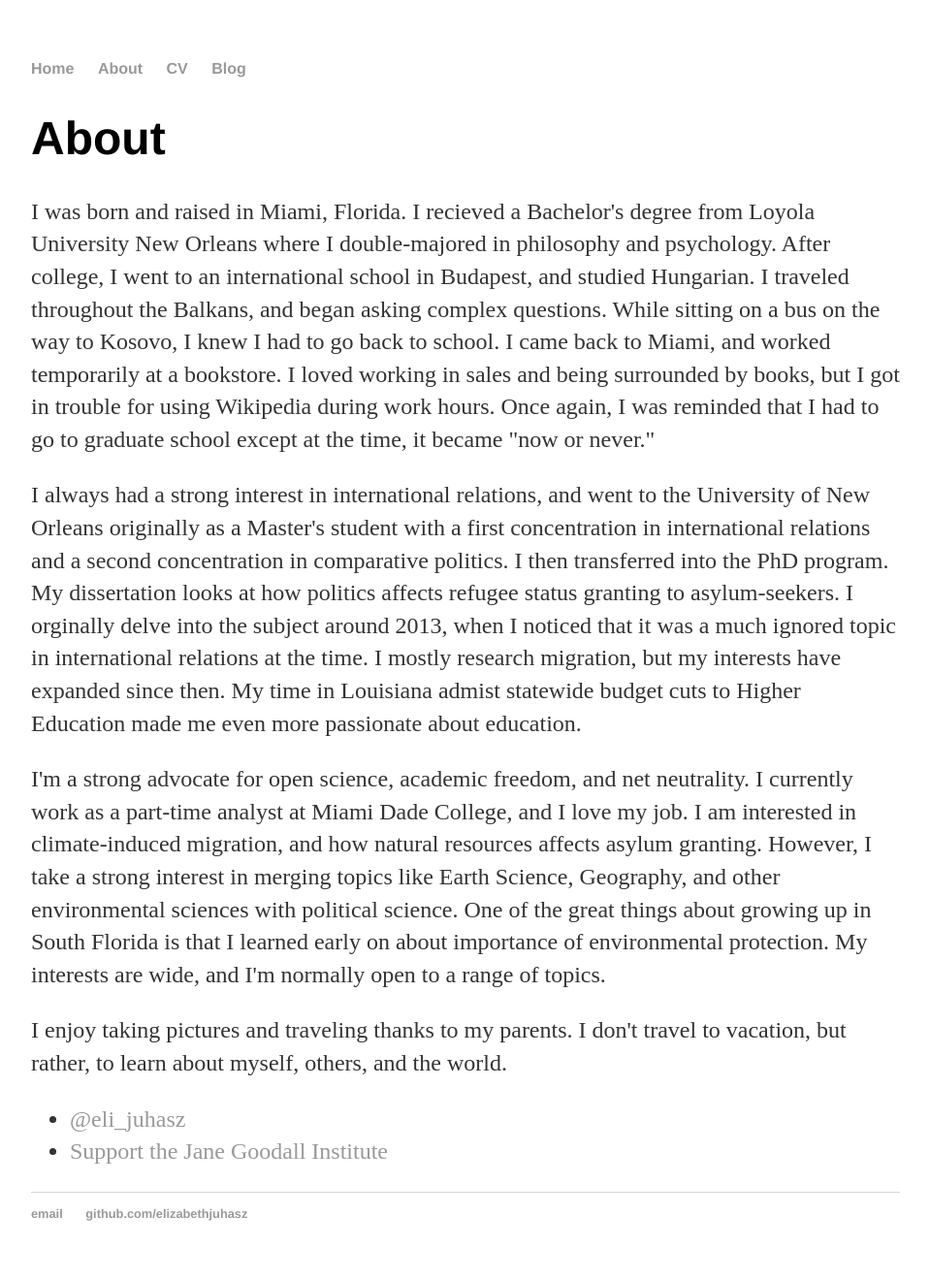
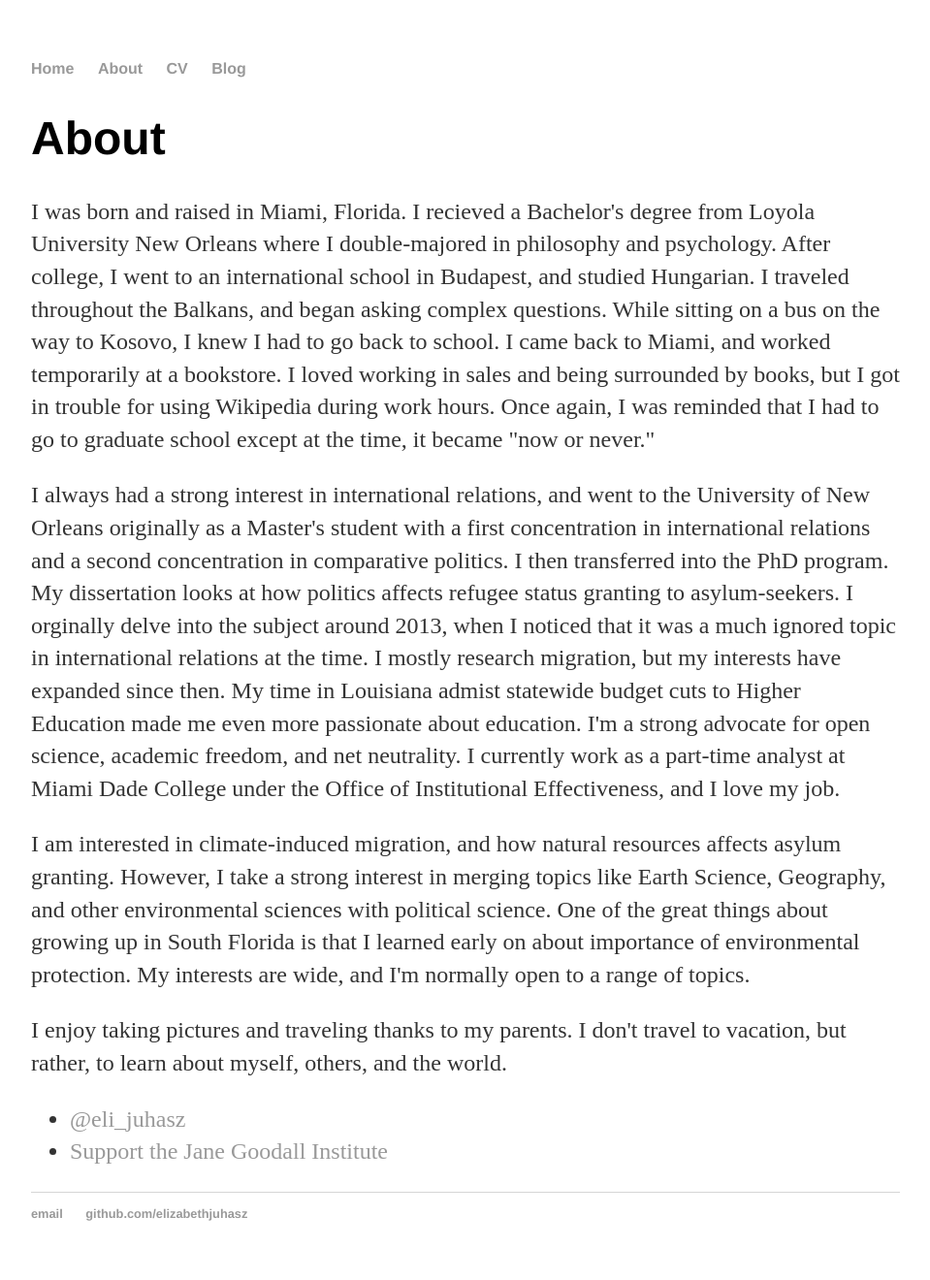
Before and after one commit to elizabethjuhasz/elizabethjuhasz.github.io, a Jekyll site: the page built from about/index.html, in a window 1280 px wide. Shown: the whole page at 97% size, without its empty margins (160-1119 px from the left). Built offline with Jekyll 4.4.1, drawn with Linux system fonts in a browser that asks for light colours.

Commit message:
Update index.html

```diff
--- a/about/index.html
+++ b/about/index.html
@@ -6,8 +6,9 @@ title: About Elizabeth Juhasz
 		<div class="about">
 			<h1>About</h1>
 			<p>I was born and raised in Miami, Florida. I recieved a Bachelor's degree from Loyola University New Orleans where I double-majored in philosophy and psychology. After college, I went to an international school in Budapest, and studied Hungarian. I traveled throughout the Balkans, and began asking complex questions. While sitting on a bus on the way to Kosovo, I knew I had to go back to school. I came back to Miami, and worked temporarily at a bookstore. I loved working in sales and being surrounded by books, but I got in trouble for using Wikipedia during work hours. Once again, I was reminded that I had to go to graduate school except at the time, it became "now or never."</p>
-			<p>I always had a strong interest in international relations, and went to the University of New Orleans originally as a Master's student with a first concentration in international relations and a second concentration in comparative politics. I then transferred into the PhD program. My dissertation looks at how politics affects refugee status granting to asylum-seekers. I orginally delve into the subject around 2013, when I noticed that it was a much ignored topic in international relations at the time. I mostly research migration, but my interests have expanded since then. My time in Louisiana admist statewide budget cuts to Higher Education made me even more passionate about education.</p>
-			<p>I'm a strong advocate for open science, academic freedom, and net neutrality. I currently work as a part-time analyst at Miami Dade College, and I love my job. I am interested in climate-induced migration, and how natural resources affects asylum granting. However, I take a strong interest in merging topics like Earth Science, Geography, and other environmental sciences with political science. One of the great things about growing up in South Florida is that I learned early on about importance of environmental protection. My interests are wide, and I'm normally open to a range of topics.</p>
+			<p>I always had a strong interest in international relations, and went to the University of New Orleans originally as a Master's student with a first concentration in international relations and a second concentration in comparative politics. I then transferred into the PhD program. My dissertation looks at how politics affects refugee status granting to asylum-seekers. I orginally delve into the subject around 2013, when I noticed that it was a much ignored topic in international relations at the time. I mostly research migration, but my interests have expanded since then. My time in Louisiana admist statewide budget cuts to Higher Education made me even more passionate about education.
+			I'm a strong advocate for open science, academic freedom, and net neutrality. I currently work as a part-time analyst at Miami Dade College under the Office of Institutional Effectiveness, and I love my job.</p>
+			<p>I am interested in climate-induced migration, and how natural resources affects asylum granting. However, I take a strong interest in merging topics like Earth Science, Geography, and other environmental sciences with political science. One of the great things about growing up in South Florida is that I learned early on about importance of environmental protection. My interests are wide, and I'm normally open to a range of topics.</p>
 			<p>I enjoy taking pictures and traveling thanks to my parents. I don't travel to vacation, but rather, to learn about myself, others, and the world.</p>
 				<ul class="contacts">
 				<li><a href="https://twitter.com/eli_juhasz">@eli_juhasz</a></li>
```
